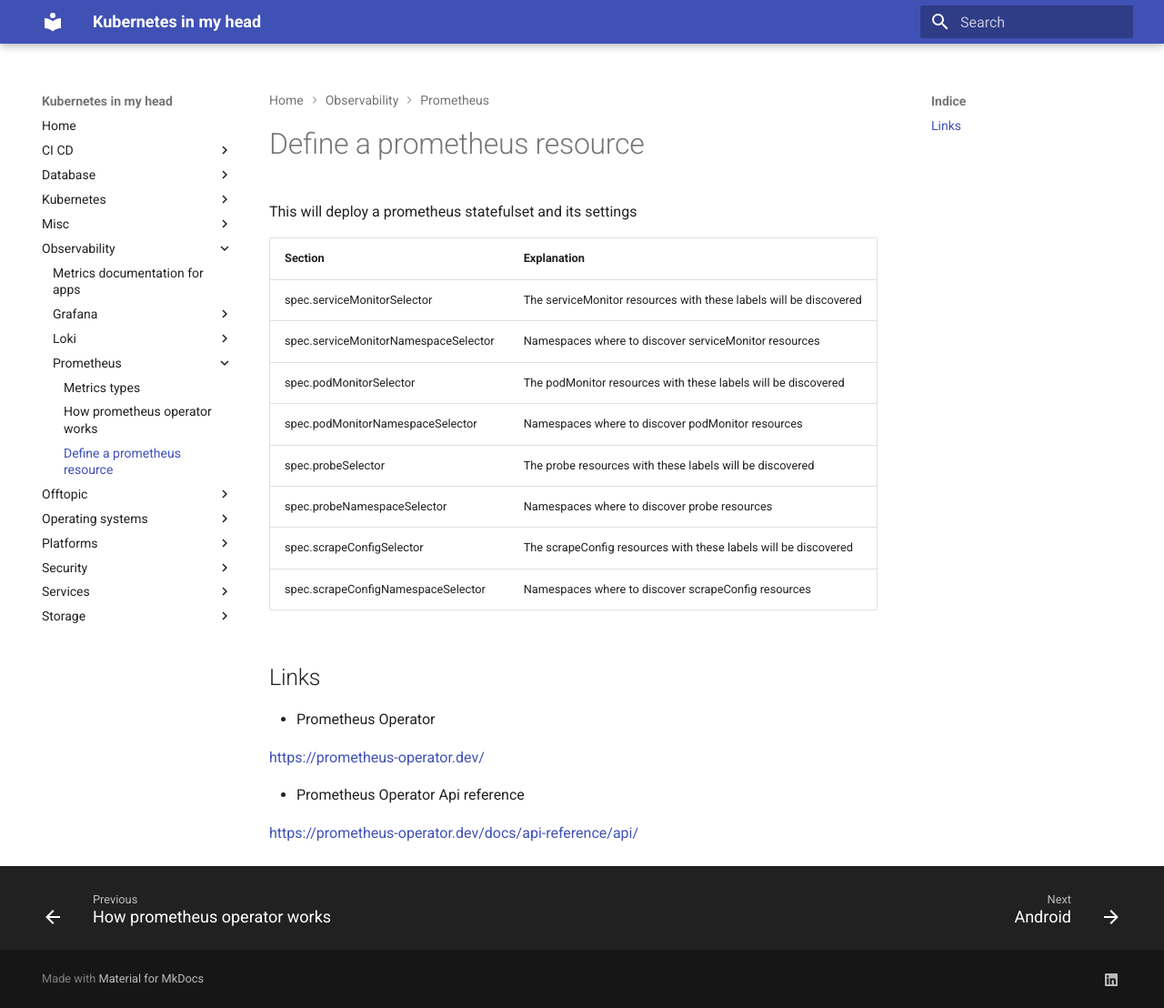
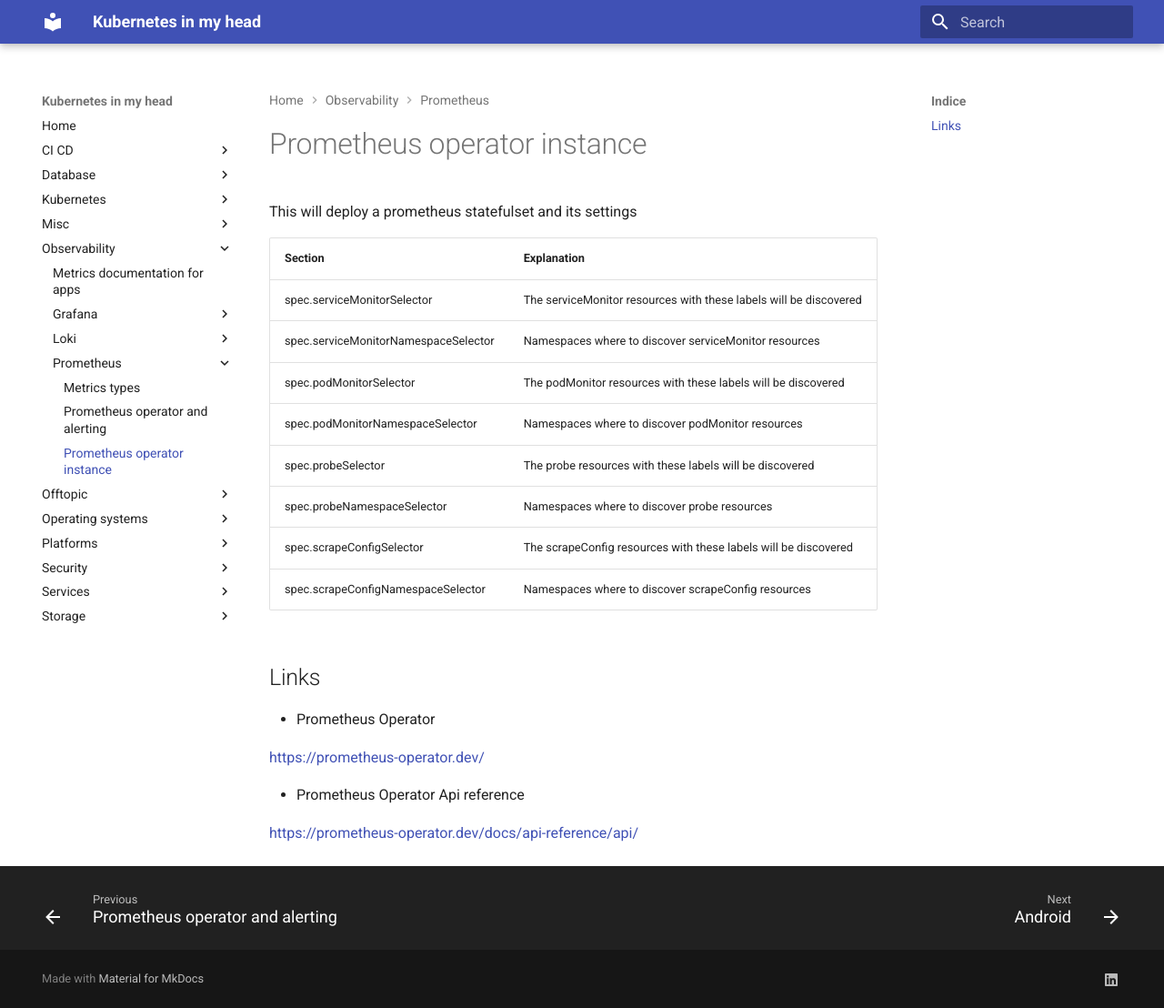
Before and after one commit to jorgelon/kubernetesinmyhead.net, an MkDocs documentation site: the page built from docs/observability/prometheus/operator-prometheus.md, in a window 1280 px wide and 1108 px high. Shown: the whole window at 91% size. Built offline with MkDocs 1.6.1 and Material for MkDocs 9.7.7, drawn with Linux system fonts in a browser that asks for light colours.

Commit message:
fix name

```diff
--- a/docs/observability/prometheus/operator-alerting.md
+++ b/docs/observability/prometheus/operator-alerting.md
@@ -1,4 +1,4 @@
-# How prometheus operator works
+# Prometheus operator and alerting
 
 ## Define a prometheus resource
 
--- a/docs/observability/prometheus/operator-prometheus.md
+++ b/docs/observability/prometheus/operator-prometheus.md
@@ -1,4 +1,4 @@
-# Define a prometheus resource
+# Prometheus operator instance
 
 This will deploy a prometheus statefulset and its settings
 
```
